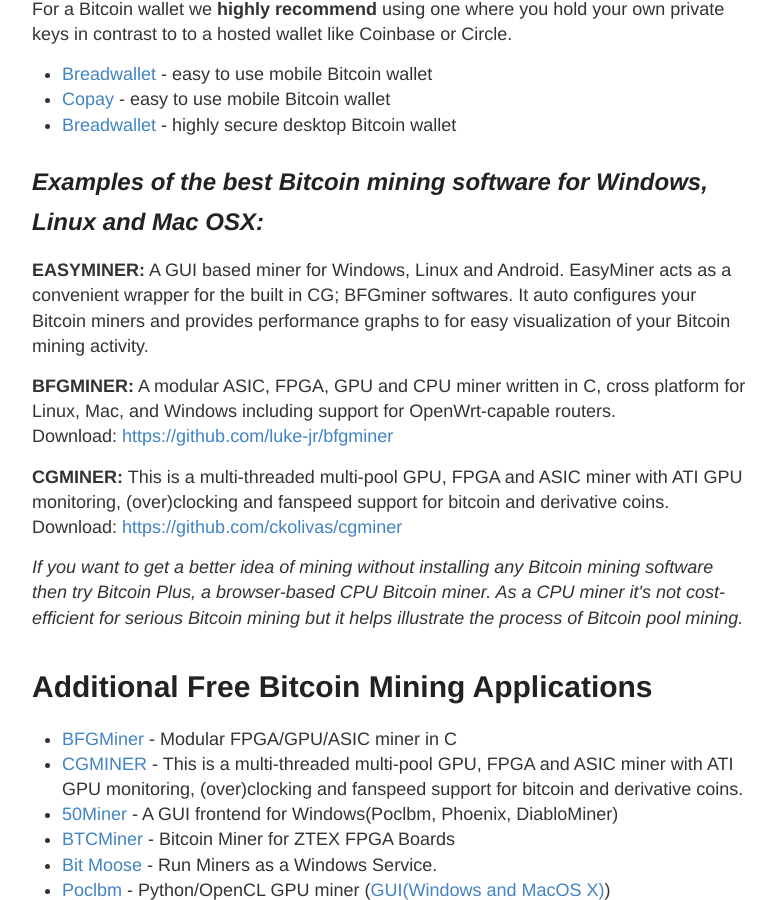
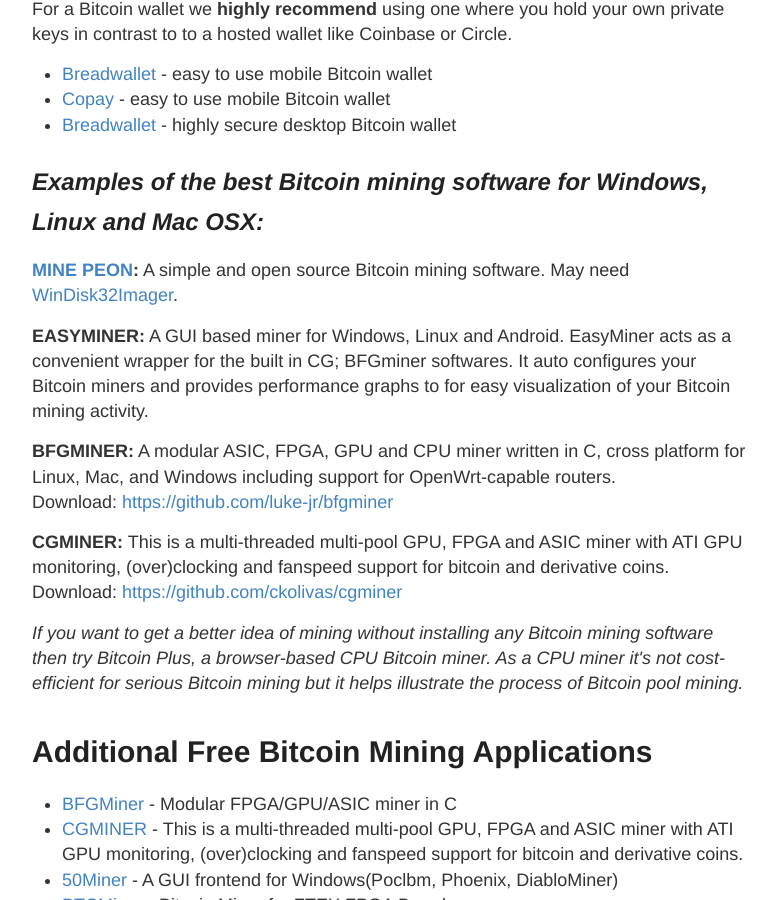
Before and after one commit to vesk4000/bm, a Jekyll site: the page built from bitcoin-mining-software/index.html, in a window 1280 px wide and 900 px high, scrolled down 1232 px. Shown: the whole window, without its empty margins (248-1024 px from the left). Built offline with Jekyll 4.4.1, drawn with Linux system fonts in a browser that asks for light colours; Markdown is read by kramdown in place of the engine named in the settings; a script that is not in the unit is left out.

Commit message:
Mine Peon

```diff
--- a/bitcoin-mining-software/index.html
+++ b/bitcoin-mining-software/index.html
@@ -16,6 +16,7 @@ title: Learn about Bitcoin mining software
 <li><a href="https://copay.io/">Copay</a> - easy to use mobile Bitcoin wallet</li>
 <li><a href="https://bitcoinarmory.com/">Breadwallet</a> - highly secure desktop Bitcoin wallet</li></ul>
 <h2><em>Examples of the best Bitcoin mining software for Windows, Linux and Mac OSX:</em></h2>
+<p><strong><a href="http://sourceforge.net/projects/minepeon/">MINE PEON</a>:</strong> A simple and open source Bitcoin mining software. May need <a href="http://sourceforge.net/projects/win32diskimager/">WinDisk32Imager</a>.
 <p><strong>EASYMINER:</strong> A GUI based miner for Windows, Linux and Android.  EasyMiner acts as a convenient wrapper for the built in CG; BFGminer softwares.  It auto configures your Bitcoin miners and provides performance graphs to for easy visualization of your Bitcoin mining activity.
 <p><strong>BFGMINER:</strong> A modular ASIC, FPGA, GPU and CPU miner written in C, cross platform for Linux, Mac, and Windows including support for OpenWrt-capable routers.<br>			Download: <a href="https://github.com/luke-jr/bfgminer">https://github.com/luke-jr/bfgminer</a>
 <p><strong>CGMINER:</strong> This is a multi-threaded multi-pool GPU, FPGA and ASIC miner with ATI GPU monitoring, (over)clocking and fanspeed support for bitcoin and derivative coins.<br>Download: <a href="https://github.com/ckolivas/cgminer">https://github.com/ckolivas/cgminer</a>
```
